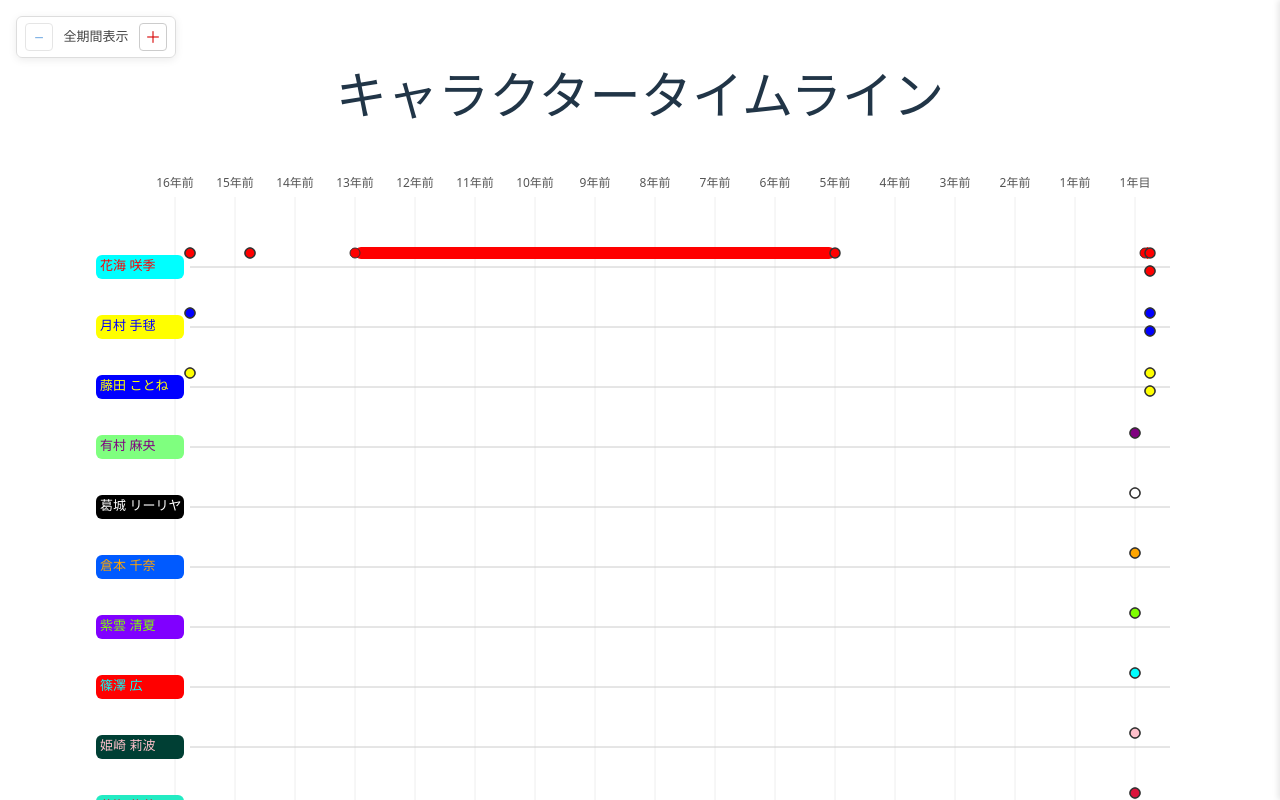
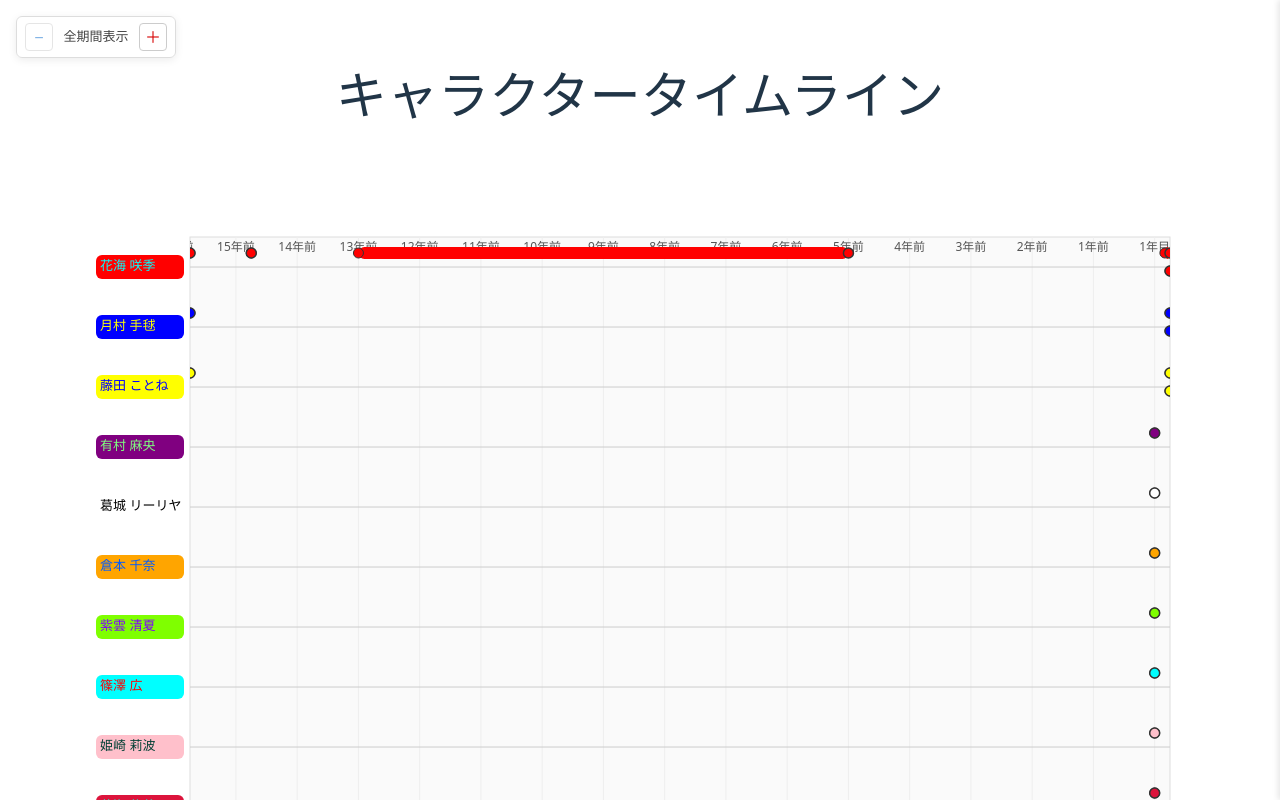
Before and after one commit to rectaris/gakumasu-timeline, a Vue app: page / in a window 1280 px wide. Shown: the top 800 px of the page. Built offline with nearby package versions, Linux system fonts and the light colour scheme.

Commit message:
timeline update

```diff
--- a/src/App.vue
+++ b/src/App.vue
@@ -101,6 +101,7 @@ const LANE_PADDING = 10;
 const MIN_LANE_HEIGHT = 60;
 const topOffset = 80;
 const leftLabelWidth = 100;
+const rightPadding = 20;
 
 // 全イベント（キャラ情報付き）
 const allEvents = computed(() => {
@@ -203,11 +204,12 @@ const width = 1100;
 // time → x
 function xPos(time) {
   const { min, max } = viewRange.value;
+  const viewportWidth = timelineViewport.value.width;
 
   return (
     leftLabelWidth +
     ((time - min) / (max - min)) *
-      (width - leftLabelWidth - 40)
+      viewportWidth
   );
 }
 
@@ -311,6 +313,21 @@ const svgHeight = computed(() => {
     ? lastLane.laneTop + lastLane.laneHeight
     : topOffset;
   return contentHeight + 40;
+});
+
+const timelineViewport = computed(() => {
+  const lastLane = laneLayouts.value.at(-1);
+  const bottom = lastLane
+    ? lastLane.laneTop + lastLane.laneHeight
+    : topOffset;
+  const height = Math.max(0, bottom - topOffset);
+
+  return {
+    x: leftLabelWidth,
+    y: topOffset,
+    width: width - leftLabelWidth - rightPadding,
+    height
+  };
 });
 
 function laneCenterY(laneIndex) {
@@ -731,18 +748,40 @@ onUnmounted(() => {
     @touchcancel="onTouchEnd"
   >
 
+    <defs>
+      <clipPath id="timeline-clip">
+        <rect
+          :x="timelineViewport.x"
+          :y="timelineViewport.y"
+          :width="timelineViewport.width"
+          :height="timelineViewport.height"
+        />
+      </clipPath>
+    </defs>
+
+    <!-- タイムライン描画フィールド -->
+    <rect
+      :x="timelineViewport.x"
+      :y="timelineViewport.y"
+      :width="timelineViewport.width"
+      :height="timelineViewport.height"
+      fill="#fafafa"
+      stroke="#ddd"
+    />
+
+    <g clip-path="url(#timeline-clip)">
       <!-- 年目盛り（全レーン共通） -->
       <g v-for="y in years" :key="y.year">
         <line
           :x1="xPos(y.time)"
-        y1="40"
+          :y1="timelineViewport.y"
           :x2="xPos(y.time)"
-        :y2="svgHeight - 20"
+          :y2="timelineViewport.y + timelineViewport.height"
           stroke="#eee"
         />
         <text
           :x="xPos(y.time)"
-        y="30"
+          :y="timelineViewport.y + 14"
           text-anchor="middle"
           font-size="12"
           fill="#555"
@@ -757,7 +796,7 @@ onUnmounted(() => {
           v-for="tick in monthTicks"
           :key="`month-${tick.time}`"
           :x="xPos(tick.time)"
-        y="40"
+          :y="timelineViewport.y + 28"
           text-anchor="middle"
           font-size="10"
           fill="#777"
@@ -772,7 +811,7 @@ onUnmounted(() => {
           v-for="tick in dayTicks"
           :key="`${tick.time}-${tick.day}`"
           :x="xPos(tick.time)"
-        y="48"
+          :y="timelineViewport.y + 40"
           text-anchor="middle"
           font-size="9"
           fill="#bbb"
@@ -781,37 +820,15 @@ onUnmounted(() => {
         </text>
       </g>
 
-    <!-- キャラレーン -->
+      <!-- レーン線 -->
       <g v-for="(char, index) in characters" :key="char.id">
-
-      <!-- キャラ名 -->
-      <rect
-        x="6"
-        :y="laneCenterY(index) - 12"
-        :width="leftLabelWidth - 12"
-        height="24"
-        :fill="invertHexColor(char.color)"
-        rx="6"
-      />
-      <text
-        x="10"
-        :y="laneCenterY(index)"
-        font-size="13"
-        dominant-baseline="middle"
-        :fill="char.color"
-      >
-        {{ char.name }}
-      </text>
-
-      <!-- レーン線 -->
         <line
-        :x1="leftLabelWidth"
+          :x1="timelineViewport.x"
           :y1="laneCenterY(index)"
-        :x2="width - 20"
+          :x2="timelineViewport.x + timelineViewport.width"
           :y2="laneCenterY(index)"
           stroke="#ccc"
         />
-
       </g>
 
       <!-- イベント -->
@@ -873,6 +890,31 @@ onUnmounted(() => {
           stroke-width="1.5"
         />
         </g>
+      </g>
+    </g>
+
+    <!-- キャラレーン -->
+    <g v-for="(char, index) in characters" :key="char.id">
+
+      <!-- キャラ名 -->
+      <rect
+        x="6"
+        :y="laneCenterY(index) - 12"
+        :width="leftLabelWidth - 12"
+        height="24"
+        :fill="char.color"
+        rx="6"
+      />
+      <text
+        x="10"
+        :y="laneCenterY(index)"
+        font-size="13"
+        dominant-baseline="middle"
+        :fill="invertHexColor(char.color)"
+      >
+        {{ char.name }}
+      </text>
+
     </g>
 
   </svg>
```
Lines whose indentation alone changed are shown as unchanged.
